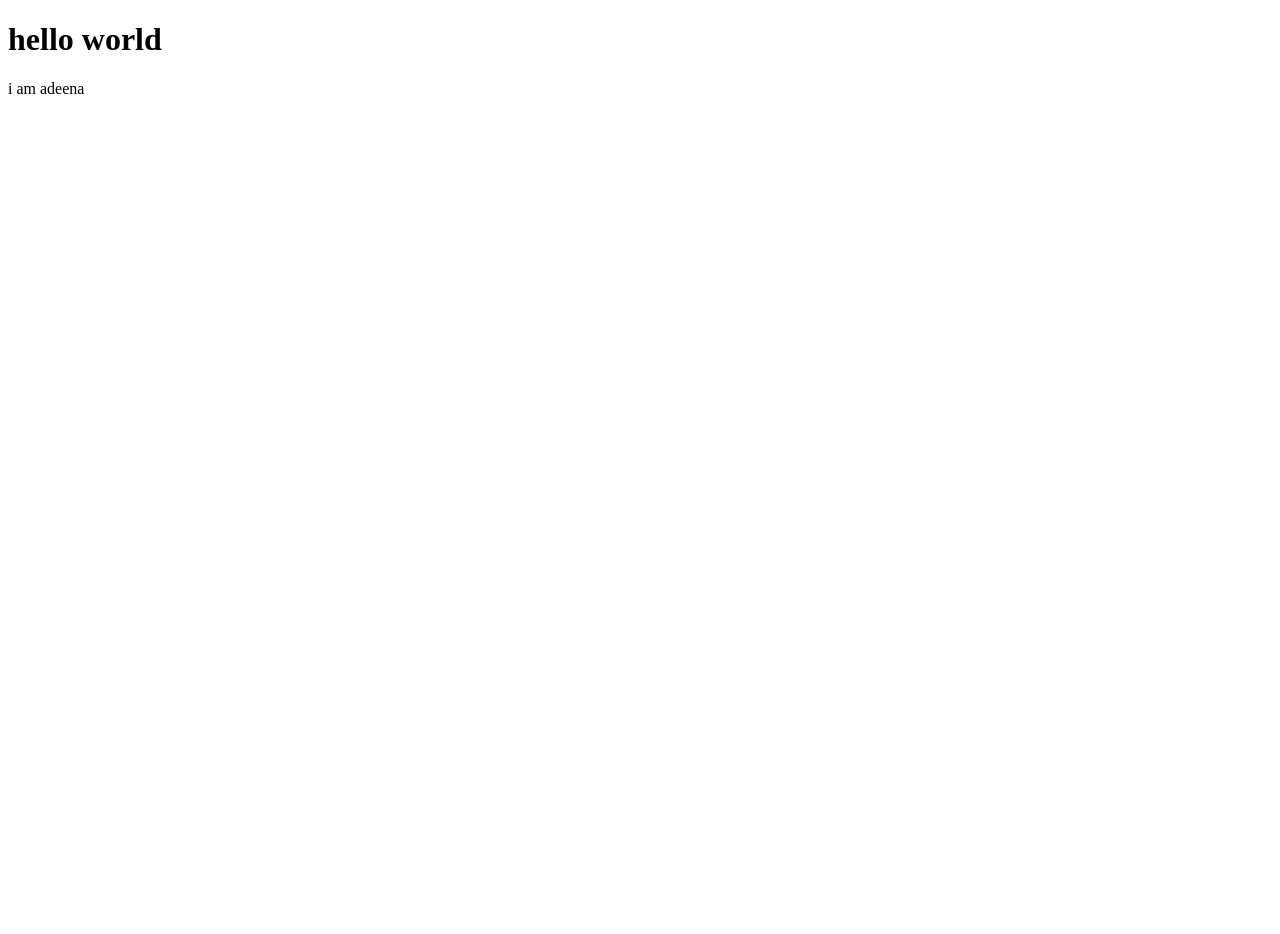
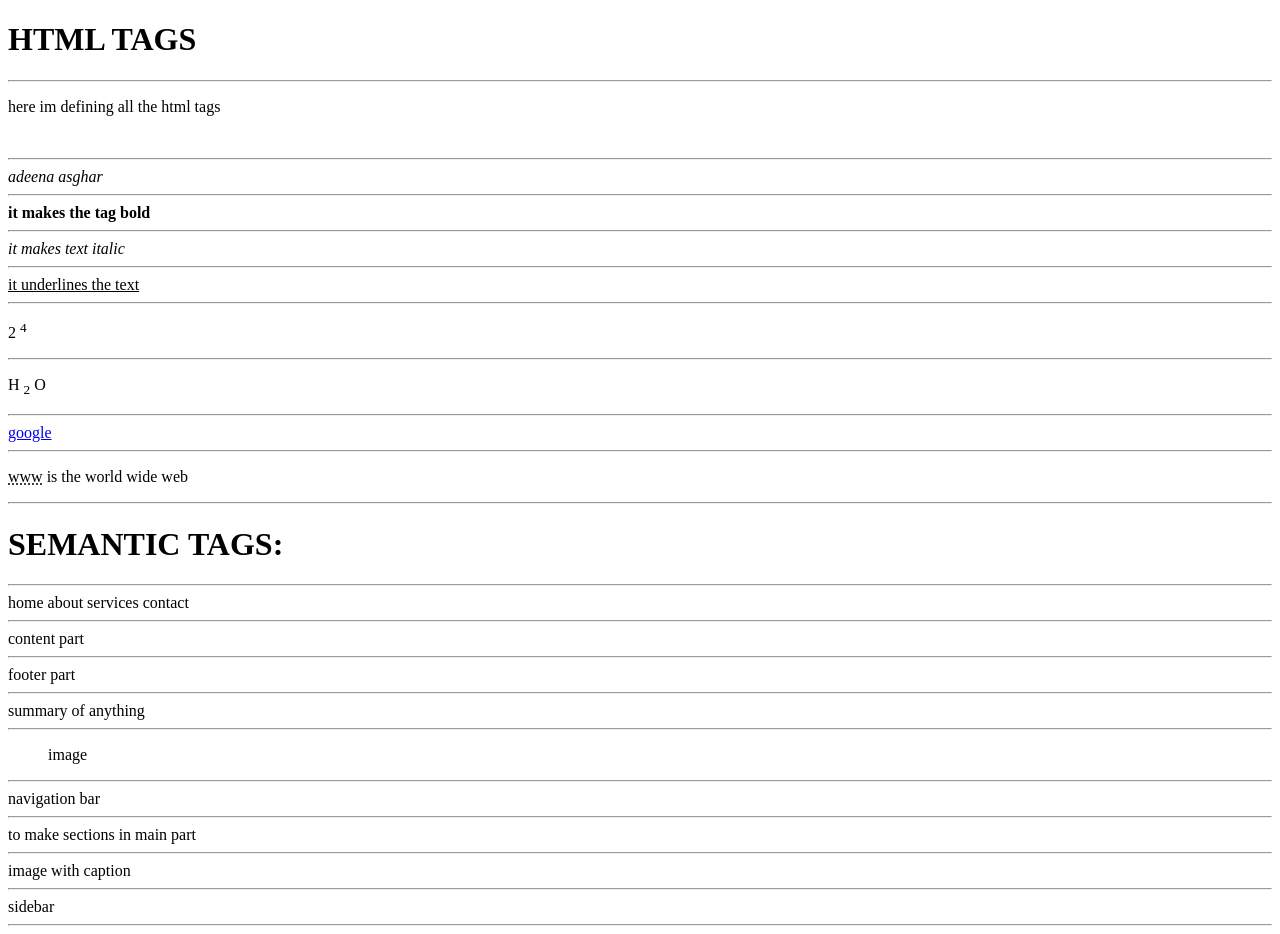
Before and after one commit to adeenaasghar/learning-html, a plain HTML site: page index.html in a window 1280 px wide. Before the commit the page ends 800 px from the top, so only its background shows below. Drawn offline with Linux system fonts and the light colour scheme.

Commit message:
learned html tags

```diff
--- a/index.html
+++ b/index.html
@@ -6,7 +6,68 @@
     <title>Document</title>
 </head>
 <body>
-    <h1>hello world</h1>
-    <p>i am adeena </p>
+    <h1>HTML TAGS</h1>
+    <hr>
+    <!--paragraph tag-->
+    <p>here im defining all the html tags </p>
+    <!-- break tag -->
+     <br>
+     <!-- horizontal line tag -->
+     <hr>
+     <!-- address tag -->
+      <address>adeena asghar</address>
+      <hr>
+      <!-- strong tag -->
+      <strong>it makes the tag bold</strong>
+      <hr>
+      <!--emphasize tag-->
+      <em>it makes text italic</em>
+      <hr>
+      <!-- underline tag -->
+    <u>it underlines the text</u>
+    <hr>
+    <!-- superscript tag -->
+    <P>2 <SUp>4</SUp></P>
+    <hr>
+    <!-- subscript tag -->
+    <p>H <sub>2</sub> O</p>
+    <hr>
+    <!-- anchor tag -->
+    <a href="https://www.google.com">google</a>
+    <hr>
+    <!-- abbreviation tag -->
+    <P><abbr title="WORLD WIDE WEB">www</abbr> is the world wide web</P>
+    <hr>
+    <!-- semantic tags -->
+     <h1>SEMANTIC TAGS:</h1>
+     <hr>
+     <!-- header tag -->
+     <header>home about services contact</header>
+<hr>
+<!-- main tag -->
+       <main> content part</main>
+       <hr>
+       <!-- footer tag -->
+       <footer> footer part</footer>
+       <hr>
+       <!-- summary tag -->
+       <summary>summary of anything</summary>
+       <hr>
+       <!-- figure tag -->
+       <figure>image</figure>
+       <hr>
+       <!-- navigation tag -->
+       <nav>navigation bar</nav>
+       <hr>
+       <!-- section tag -->
+       <section>to make sections in main part</section>
+       <hr>
+       <!-- figure caption tag -->
+       <figcaption>image with caption</figcaption>
+       <hr>
+       <!-- aside tag -->
+       <aside>sidebar</aside>
+       <hr>
+
 </body>
 </html>
```
